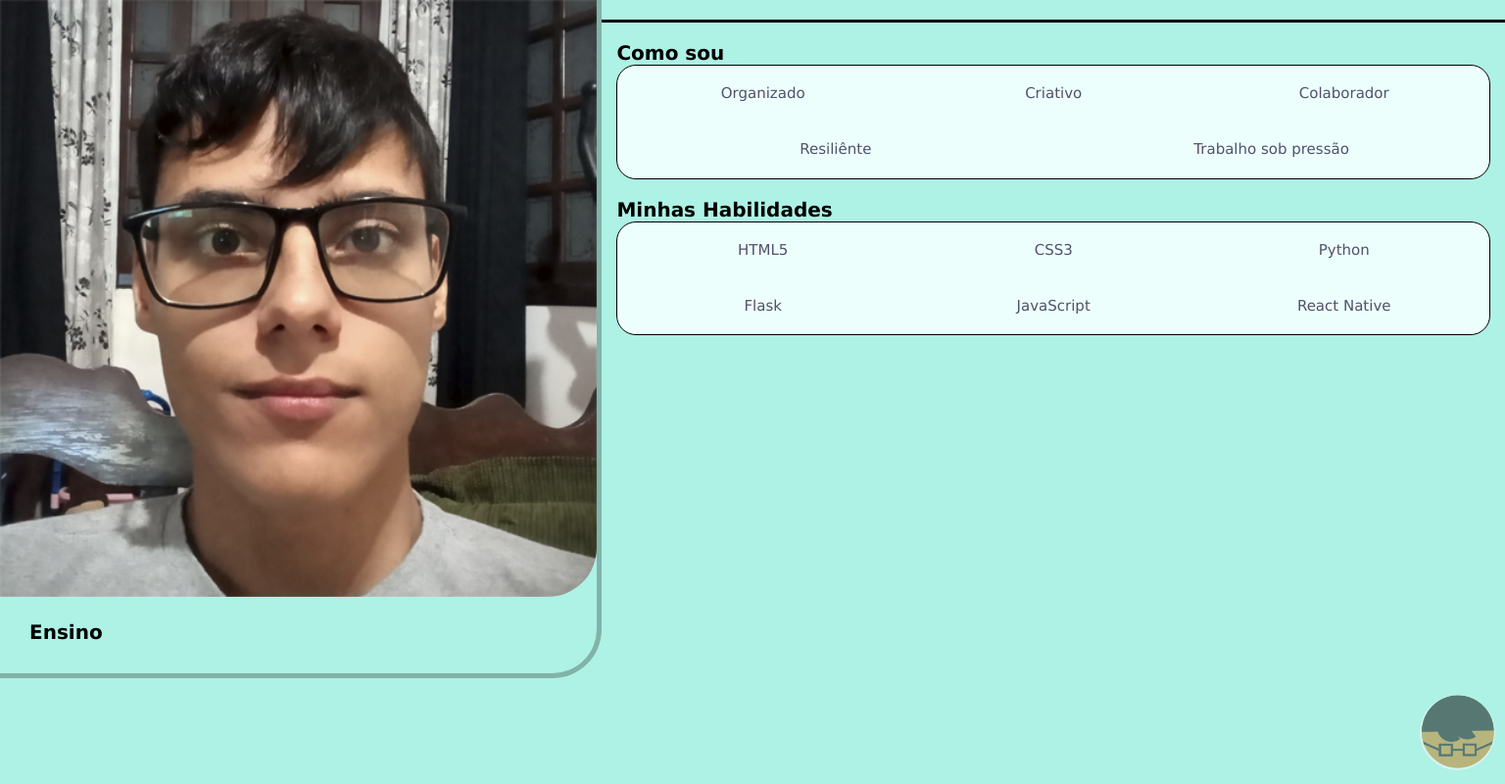
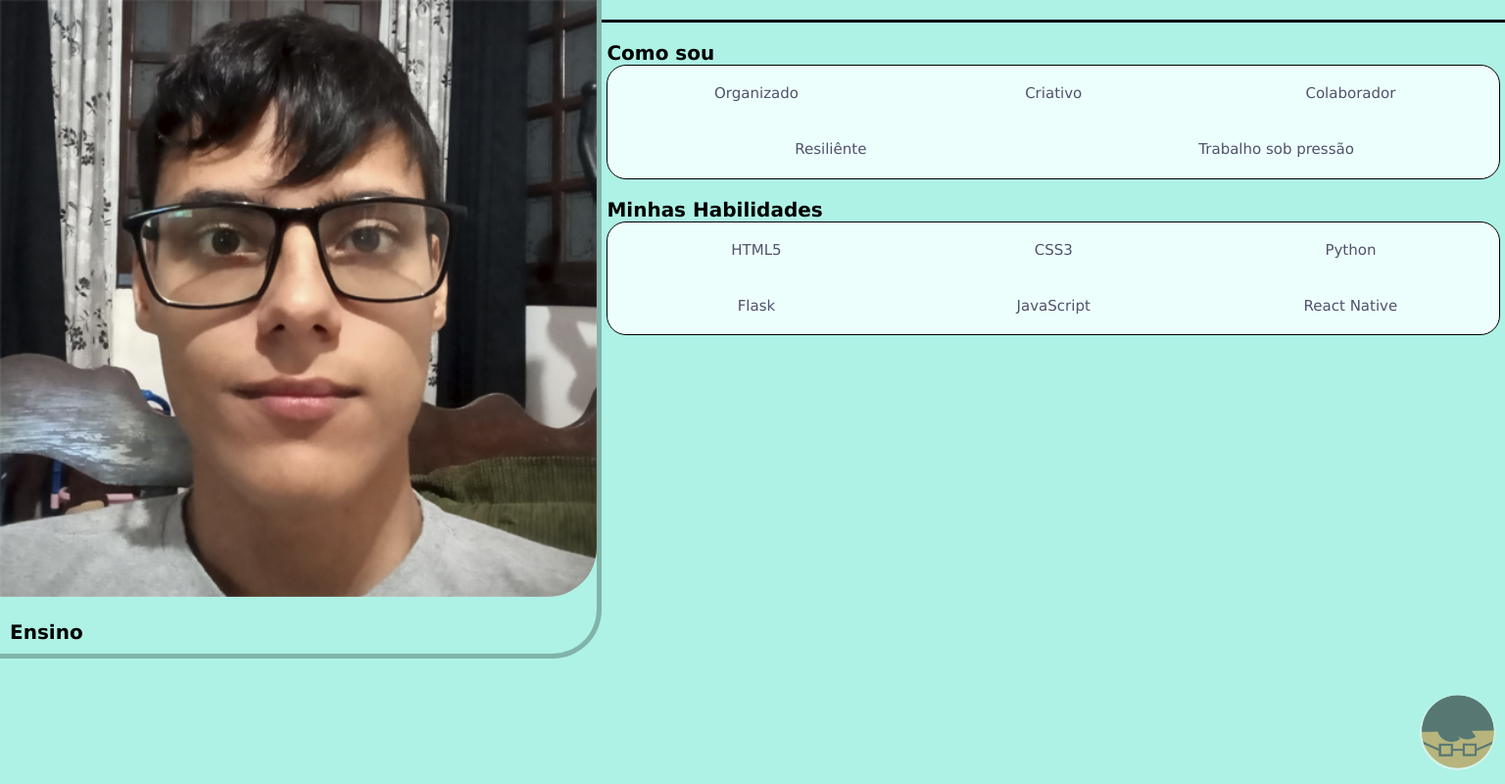
Before and after one commit to BrunoSerpa/Portifolio_DD, a Flask app: template src/templates/index.html in a window 1536 px wide. Shown: the whole page at 98% size. Run offline with Flask 3, Linux system fonts and the light colour scheme; the template is opened without the code that fills it, so the values that code supplies are empty.

Commit message:
Retirei o Padding duplicado

```diff
--- a/src/static/css/responsivo.css
+++ b/src/static/css/responsivo.css
@@ -206,11 +206,6 @@
         padding: 0 5px 5px 5px
     }
 
-    /* Padding */
-    .contentTitle{
-        padding: 0 15px 15px 15px
-    }
-
     .theme{
         padding-top: 20px
     }
```
